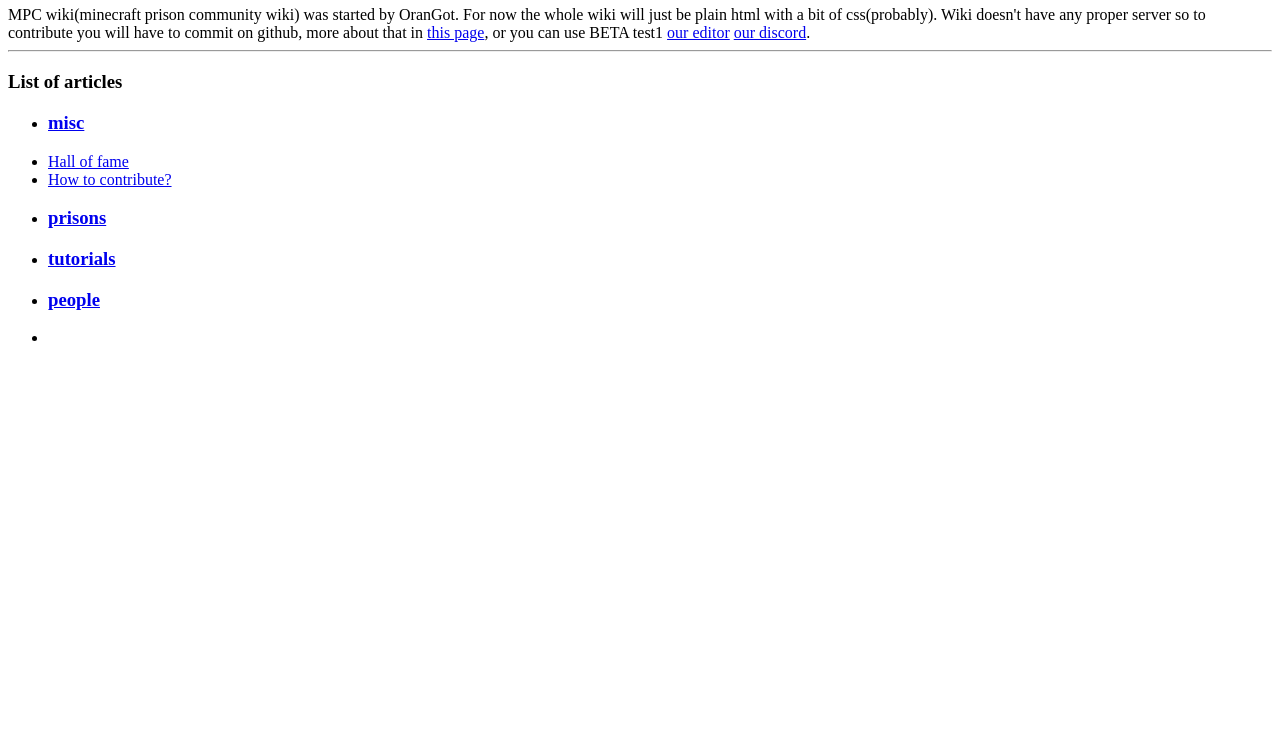
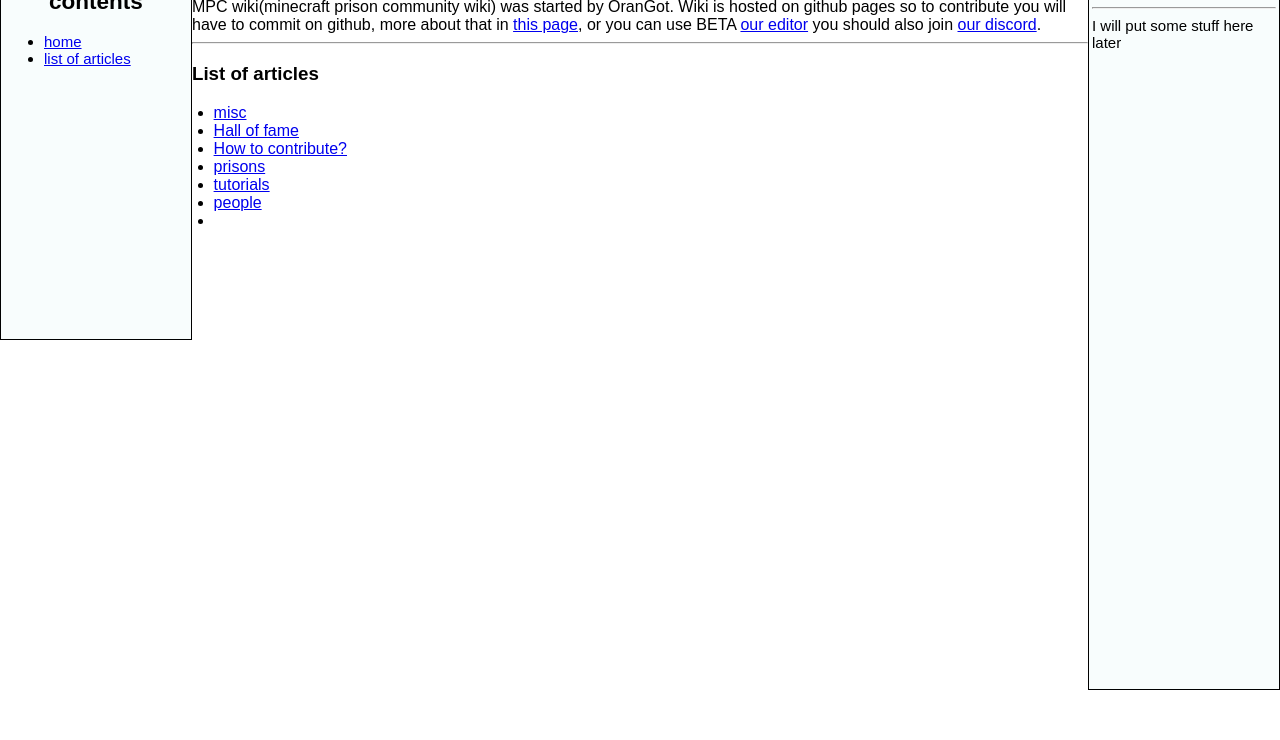
Before and after one commit to OranGot/MPC-wiki, a plain HTML site: page index.html in a window 1280 px wide. Shown: the part 60-800 px from the top of the page. Drawn offline with Linux system fonts and the light colour scheme.

Commit message:
Added the stylesheet and adjusted the examples

```diff
--- a/index.html
+++ b/index.html
@@ -1,23 +1,39 @@
 <title>Main Page</title>
+<link rel = "stylesheet" href ="style.css">
 <body>
-    <h1>Welcome to the main page!</h1>
-    <div>MPC wiki(minecraft prison community wiki) was started by OranGot. For now the whole wiki will just be plain html
-        with a bit of css(probably). Wiki doesn't have any proper server so to contribute you will have to commit on github,
-        more about that in <a href = "Main/misc/How2Contribute.html">this page</a>, or you can use BETA test1
+    <div id = "overview">
+        <h2>overview</h2>
+        <hr>
+        I will put some stuff here later
+    </div>
+
+    <div id = "toc">
+        <h2>Table of contents</h2>
+        <ul>
+            <li><a href = #decl>home</a></li>
+            <li><a href = #loa>list of articles</a></li>
+        </ul>
+
+    </div>
+    <h1 id = "decl">Welcome to the main page!</h1>
+    <div>MPC wiki(minecraft prison community wiki) was started by OranGot. Wiki is hosted on github pages
+        so to contribute you will have to commit on github,
+        more about that in <a href = "Main/misc/How2Contribute.html">this page</a>, or you can use BETA
         <a href = editor/editor.html>our editor</a>
+        you should also join
         <a href = https://discord.gg/Jea7Sh5YCb target = "_blank">our discord</a>.
 
 
     </div>
     <hr>
-    <h3>List of articles</h3>
+    <h3 id = "loa">List of articles</h3>
     <ul>
-        <li><a href = "Main/misc/Misc_contents.html"><h3>misc</h3></a></li>
-        <li><a href=" Main/misc/Hall_Of_Fame.html"> Hall of fame</a></li>
-        <li><a href=" Main/misc/How2Contribute.html"> How to contribute?</a></li>
-        <li><a href = "Main/Prisons/prisons_contents.html"><h3>prisons</h3></a></li>
-        <li><a href = "Main/Tutorials/Tutorials_contents.html"><h3>tutorials</h3></a></li>
-        <li><a href = "Main/People/people_contents.html"><h3>people</h3></a></li>
-        <li><a href = "Main/Mechanics/mechanics_contents.html"></a></li>
+        <li id = "list"><a href = "Main/misc/Misc_contents.html">misc</a></li>
+        <li id = "list"><a href=" Main/misc/Hall_Of_Fame.html"> Hall of fame</a></li>
+        <li id = "list"><a href=" Main/misc/How2Contribute.html"> How to contribute?</a></li>
+        <li id = "list"><a href = "Main/Prisons/prisons_contents.html">prisons</a></li>
+        <li id = "list"><a href = "Main/Tutorials/Tutorials_contents.html">tutorials</a></li>
+        <li id = "list"><a href = "Main/People/people_contents.html">people</a></li>
+        <li id = "list"><a href = "Main/Mechanics/mechanics_contents.html"></a></li>
     </ul>
 </body>
--- /dev/null
+++ b/style.css
@@ -0,0 +1,32 @@
+#overview{
+    border: 1px solid;
+    width: 15%;
+    height: 750px;
+    background-color: rgb(248, 253, 253);
+    float: right;
+    font-size: 15px;
+    padding: 3px;
+    box-sizing: border-box;
+}
+#toc{
+    border: 1px solid;
+    width: 15%;
+    background-color: rgb(248, 253, 253);
+    float: left;
+    font-size: 15px;
+    height: 400px;
+    margin-left: auto;
+    padding: 3px;
+    box-sizing: border-box;
+}
+body{
+    font-family: Arial, Helvetica, sans-serif;
+    margin: 0;
+    padding: 0;
+}
+#list{
+    margin-left: 14%;/*temporary measure to prevent list's dots from overlapping with table of contents*/
+}
+div h2 {
+    text-align: center;
+}
```
Also changed, not shown: Main/misc/How2Contribute.html (+1 -1 lines), dev_only/sample_article.html (+13 -2 lines), dev_only/sample_contents.html (+2 -0 lines), Main/Prisons/Mangroves_era/Eleos_citadel_2:1.html (deleted), Main/Prisons/Mangroves_era/Eleos_citadel_2to1.html (added), Main/Prisons/eleos_vault69_era/Arctic_Bastion2:1.html (deleted).
